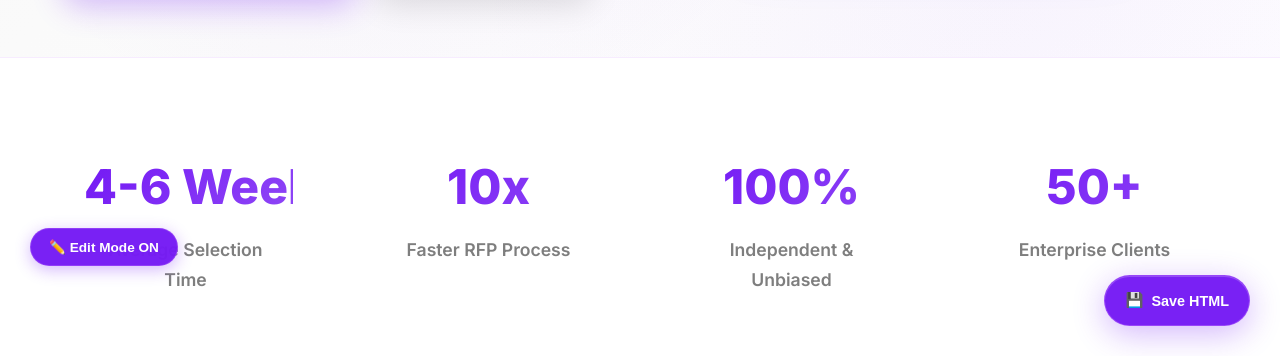
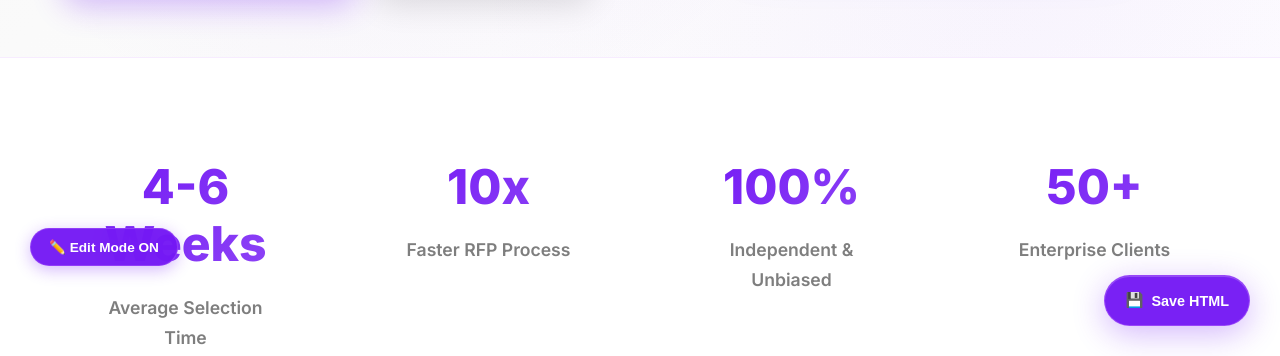
Before and after one commit to RealTreasury/homepage, a plain HTML site: page index.html in a window 1280 px wide. Shown: the part 444-800 px from the top of the page. Drawn offline with Linux system fonts and the light colour scheme.

Commit message:
Fix stats heading text wrapping

```diff
--- a/index.html
+++ b/index.html
@@ -383,7 +383,7 @@
 
         .stat-item h3 {
             font-size: 3rem;
-            white-space: nowrap;
+            white-space: normal;
             font-weight: 800;
             color: var(--primary-purple);
             margin-bottom: 12px;
@@ -391,6 +391,10 @@
             -webkit-background-clip: text;
             -webkit-text-fill-color: transparent;
             background-clip: text;
+        }
+
+        .stat-item h3[contenteditable="true"] {
+            display: block;
         }
 
         .stat-item p {
```
